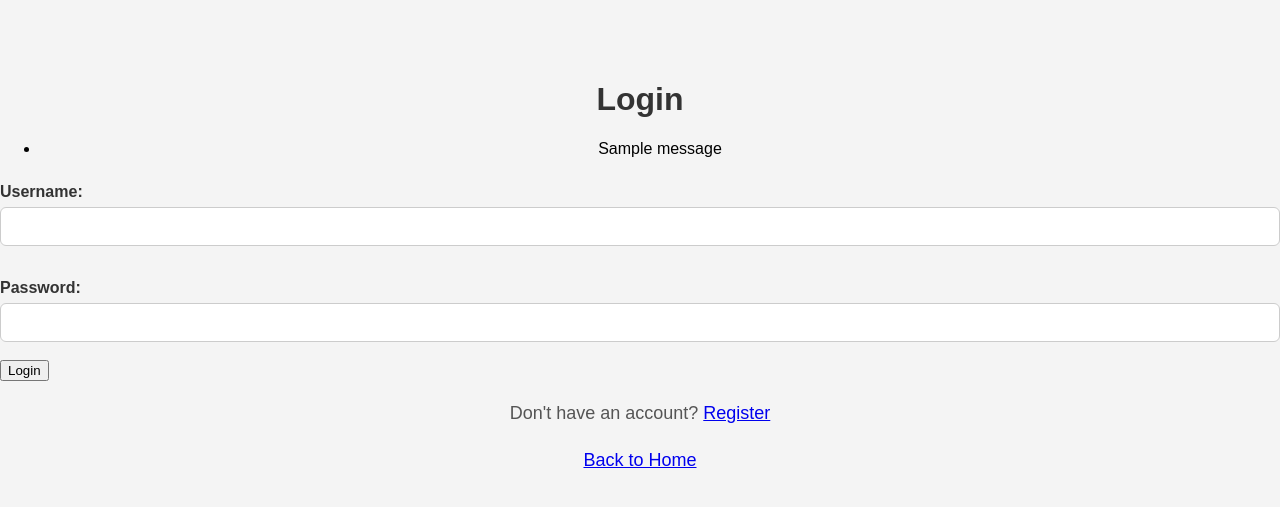
After one commit to SebastianKlemkosky/CS5573-Final-Project-Smart-Reminder, a Flask app: page /login in a window 1280 px wide. The commit adds this page. Shown: the top 507 px of the page. Run offline with Flask 3, Linux system fonts and the light colour scheme; tables that the repository leaves empty hold one stand-in row (values such as "Sample post"); one stand-in notice (Sample message) is shown.

Commit message:
feat: add login

```diff
--- a/app.py
+++ b/app.py
@@ -1,9 +1,15 @@
-from flask import Flask, render_template, request, redirect, url_for
+from flask import Flask, render_template, request, redirect, url_for, session, flash
 import sqlite3
+from werkzeug.security import generate_password_hash, check_password_hash
+from functools import wraps
+import os
 
 app = Flask(__name__)
 
-DATABASE_NAME = "smart_reminder.db"
+app.secret_key = "60f98ce0bd038fa832506f52146fbed5fb46096b9295dc49276d5232a66a0513"
+
+BASE_DIR = os.path.dirname(os.path.abspath(__file__))
+DATABASE_NAME = os.path.join(BASE_DIR, "smart_reminder.db")
 
 # Opens a connection to the SQLite database and returns rows like dictionaries.
 def get_db_connection():
@@ -44,13 +50,102 @@ def create_database():
         )
     """)
 
+    # Users table for simple auth
+    cursor.execute("""
+        CREATE TABLE IF NOT EXISTS users (
+            id INTEGER PRIMARY KEY AUTOINCREMENT,
+            username TEXT UNIQUE NOT NULL,
+            password_hash TEXT NOT NULL,
+            created_at TEXT DEFAULT CURRENT_TIMESTAMP
+        )
+    """)
+
     connection.commit()
     connection.close()
+
+
+# ---------- Authentication helpers and routes ----------
+def get_current_device_id():
+    # prefer logged-in user's device id (username), then query/form param
+    return session.get("device_id") or session.get("username") or request.args.get("device_id") or request.form.get("device_id")
+
+def get_user_by_username(username):
+    conn = get_db_connection()
+    user = conn.execute("SELECT * FROM users WHERE username = ?", (username,)).fetchone()
+    conn.close()
+    return user
+
+def create_user(username, password):
+    password_hash = generate_password_hash(password)
+    conn = get_db_connection()
+    try:
+        conn.execute("INSERT INTO users (username, password_hash) VALUES (?, ?)", (username, password_hash))
+        conn.commit()
+    except sqlite3.IntegrityError:
+        conn.close()
+        return False
+
+    conn.close()
+    return True
+
+def login_required(f):
+    @wraps(f)
+    def decorated_function(*args, **kwargs):
+        if not session.get("username"):
+            return redirect(url_for("login", next=request.path))
+        return f(*args, **kwargs)
+    return decorated_function
+
+
+@app.route("/register", methods=["GET", "POST"])
+def register():
+    if request.method == "POST":
+        username = request.form.get("username")
+        password = request.form.get("password")
+        if not username or not password:
+            flash("Username and password required.")
+            return render_template("register.html")
+
+        success = create_user(username, password)
+        if not success:
+            flash("Username already taken.")
+            return render_template("register.html")
+
+        session["username"] = username
+        session["device_id"] = username
+        return redirect(url_for("home"))
+
+    return render_template("register.html")
+
+
+@app.route("/login", methods=["GET", "POST"])
+def login():
+    if request.method == "POST":
+        username = request.form.get("username")
+        password = request.form.get("password")
+        user = get_user_by_username(username)
+        if user and check_password_hash(user["password_hash"], password):
+            session["username"] = username
+            session["device_id"] = username
+            next_url = request.args.get("next") or url_for("home")
+            return redirect(next_url)
+        flash("Invalid username or password.")
+
+    return render_template("login.html")
+
+
+@app.route("/logout")
+def logout():
+    session.pop("username", None)
+    session.pop("device_id", None)
+    return redirect(url_for("home"))
+
+# ---------- End auth helpers ----------
 
 # Displays the home page with a dashboard of reminders for the current browser/device.
 @app.route("/")
 def home():
-    device_id = request.args.get("device_id")
+    device_id = get_current_device_id()
 
     connection = get_db_connection()
 
@@ -77,9 +172,10 @@ def about():
 
 # Displays the reminder form and saves submitted reminders to the database.
 @app.route("/add", methods=["GET", "POST"])
+@login_required
 def add_reminder():
     if request.method == "POST":
-        device_id = request.form.get("device_id")
+        device_id = get_current_device_id()
         form_type = request.form.get("form_type")
         title = request.form.get("title")
         description = request.form.get("description")
@@ -128,14 +224,14 @@ def add_reminder():
         connection.commit()
         connection.close()
 
-        return redirect(url_for("home", device_id=device_id))
+        return redirect(url_for("home"))
 
     return render_template("add_reminder.html")
 
 # Displays reminders that belong to the current browser/device.
 @app.route("/reminders")
 def view_reminders():
-    device_id = request.args.get("device_id")
+    device_id = get_current_device_id()
 
     connection = get_db_connection()
 
@@ -157,8 +253,9 @@ def view_reminders():
 
 # Marks a reminder as completed and returns the user to their reminder list.
 @app.route("/complete/<int:reminder_id>", methods=["POST"])
+@login_required
 def complete_reminder(reminder_id):
-    device_id = request.form.get("device_id")
+    device_id = get_current_device_id()
 
     connection = get_db_connection()
     connection.execute(
@@ -168,12 +265,13 @@ def complete_reminder(reminder_id):
     connection.commit()
     connection.close()
 
-    return redirect(url_for("home", device_id=device_id))
+    return redirect(url_for("home"))
 
 # Deletes a reminder and returns the user to their reminder list.
 @app.route("/delete/<int:reminder_id>", methods=["POST"])
+@login_required
 def delete_reminder(reminder_id):
-    device_id = request.form.get("device_id")
+    device_id = get_current_device_id()
 
     connection = get_db_connection()
     connection.execute(
@@ -183,12 +281,13 @@ def delete_reminder(reminder_id):
     connection.commit()
     connection.close()
 
-    return redirect(url_for("home", device_id=device_id))
+    return redirect(url_for("home"))
 
 # Displays an existing reminder and updates it after the edit form is submitted.
 @app.route("/edit/<int:reminder_id>", methods=["GET", "POST"])
+@login_required
 def edit_reminder(reminder_id):
-    device_id = request.args.get("device_id") or request.form.get("device_id")
+    device_id = get_current_device_id()
 
     connection = get_db_connection()
 
@@ -242,7 +341,7 @@ def edit_reminder(reminder_id):
         connection.commit()
         connection.close()
 
-        return redirect(url_for("home", device_id=device_id))
+        return redirect(url_for("home"))
 
     reminder = connection.execute(
         "SELECT * FROM reminders WHERE id = ? AND device_id = ?",
@@ -252,7 +351,7 @@ def edit_reminder(reminder_id):
     connection.close()
 
     if reminder is None:
-        return redirect(url_for("home", device_id=device_id))
+        return redirect(url_for("home"))
 
     return render_template(
         "edit_reminder.html",
@@ -263,7 +362,7 @@ def edit_reminder(reminder_id):
 # Displays one reminder with all saved details.
 @app.route("/reminder/<int:reminder_id>")
 def reminder_detail(reminder_id):
-    device_id = request.args.get("device_id")
+    device_id = get_current_device_id()
 
     connection = get_db_connection()
     reminder = connection.execute(
@@ -273,7 +372,7 @@ def reminder_detail(reminder_id):
     connection.close()
 
     if reminder is None:
-        return redirect(url_for("home", device_id=device_id))
+        return redirect(url_for("home"))
 
     return render_template(
         "reminder_detail.html",
--- /dev/null
+++ b/templates/login.html
@@ -0,0 +1,27 @@
+<!doctype html>
+<html>
+<head>
+    <meta charset="utf-8">
+    <title>Login</title>
+    <link rel="stylesheet" href="/static/style.css">
+</head>
+<body>
+    <h1>Login</h1>
+    {% with messages = get_flashed_messages() %}
+      {% if messages %}
+        <ul class="flashes">
+        {% for msg in messages %}
+          <li>{{ msg }}</li>
+        {% endfor %}
+        </ul>
+      {% endif %}
+    {% endwith %}
+    <form method="post">
+        <label>Username: <input type="text" name="username"></label><br>
+        <label>Password: <input type="password" name="password"></label><br>
+        <button type="submit">Login</button>
+    </form>
+    <p>Don't have an account? <a href="/register">Register</a></p>
+    <p><a href="/">Back to Home</a></p>
+</body>
+</html>
```
Also changed, not shown: templates/index.html (+12 -1 lines), templates/register.html (added, +27 -0 lines).
